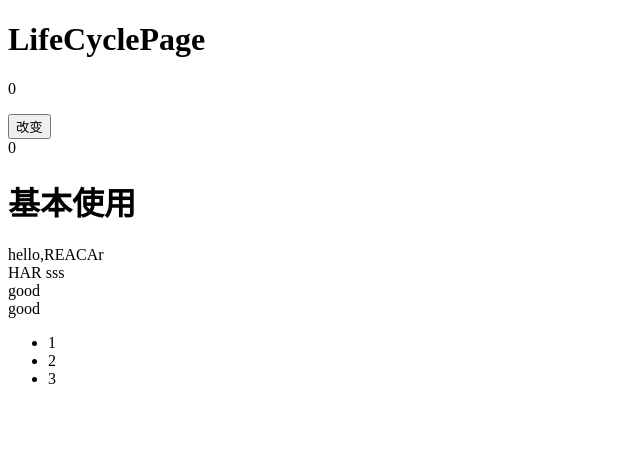
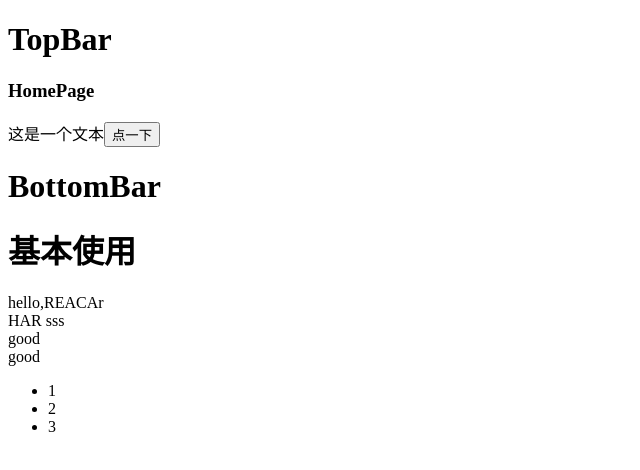
Before and after one commit to Chuyongwei/React.js, a React (Create React App) app: page / in a window 1280 px wide. Shown: the top 470 px of the page, without its empty margins (0-640 px from the left). Built offline with nearby package versions, Linux system fonts and the light colour scheme.

Commit message:
组件化的聚合

```diff
--- a/src/App.jsx
+++ b/src/App.jsx
@@ -1,6 +1,7 @@
 import React, { useState } from 'react'
 import ClassComponent from './pages/ClassComponent'
 import FunctionComponent from './pages/FunctionComponent'
+import HomePage from './pages/HomePage'
 import LifeCyclePage from './pages/LifeCyclePage'
 import SetSatePage from './pages/SetSatePage'
 
@@ -11,7 +12,8 @@ export default function App() {
 			{/* <ClassComponent></ClassComponent> */}
 			{/* <FunctionComponent></FunctionComponent> */}
 			{/* <SetSatePage></SetSatePage> */}
-			<LifeCyclePage></LifeCyclePage>
+			{/* <LifeCyclePage></LifeCyclePage> */}
+			<HomePage/>
 		</div>
 	)
 }
--- /dev/null
+++ b/src/pages/BottomBar.jsx
@@ -0,0 +1,13 @@
+import React, { Component } from 'react';
+
+class BottomBar extends Component {
+	render() {
+		return (
+			<div>
+				<h1>BottomBar</h1>
+			</div>
+		);
+	}
+}
+
+export default BottomBar;
--- /dev/null
+++ b/src/pages/HomePage.jsx
@@ -0,0 +1,27 @@
+import React, { Component } from "react";
+import Layout from "./Layout";
+
+class HomePage extends Component {
+  render() {
+    return (
+      <Layout showTopBar={false} showBottomBar={true} title="商城首页">
+        {/* <div>
+          <h3>HomePage</h3>
+        </div> */}
+        {{
+          content: (
+            <div>
+              <h3>HomePage</h3>
+            </div>
+          ),
+          text: "这是一个文本",
+          btnChilck: () => {
+						console.log("这是一个按钮");
+					},
+        }}
+      </Layout>
+    );
+  }
+}
+
+export default HomePage;
--- /dev/null
+++ b/src/pages/Layout.jsx
@@ -0,0 +1,25 @@
+import React, { Component } from 'react';
+import BottomBar from './BottomBar';
+import TopBar from './TopBar';
+
+class Layout extends Component {
+	componentDidMount(){
+		const {title = "商城"} = this.props
+		document.title = title
+	}
+	render() {
+		const {children} = this.props
+		console.log("childer",children);
+		return (
+			<div >
+					<TopBar />
+					{children.content}
+					{children.text}
+					<button onClick={children.btnChilck}>点一下</button>
+					<BottomBar/>
+			</div>
+		);
+	}
+}
+
+export default Layout;
--- /dev/null
+++ b/src/pages/TopBar.jsx
@@ -0,0 +1,13 @@
+import React, { Component } from 'react';
+
+class TopBar extends Component {
+	render() {
+		return (
+			<div>
+				<h1>TopBar</h1>
+			</div>
+		);
+	}
+}
+
+export default TopBar;
```
Also changed, not shown: src/pages/UserPage.jsx (added, +16 -0 lines), 1 other file (tests, documents, lock files or other folders).
